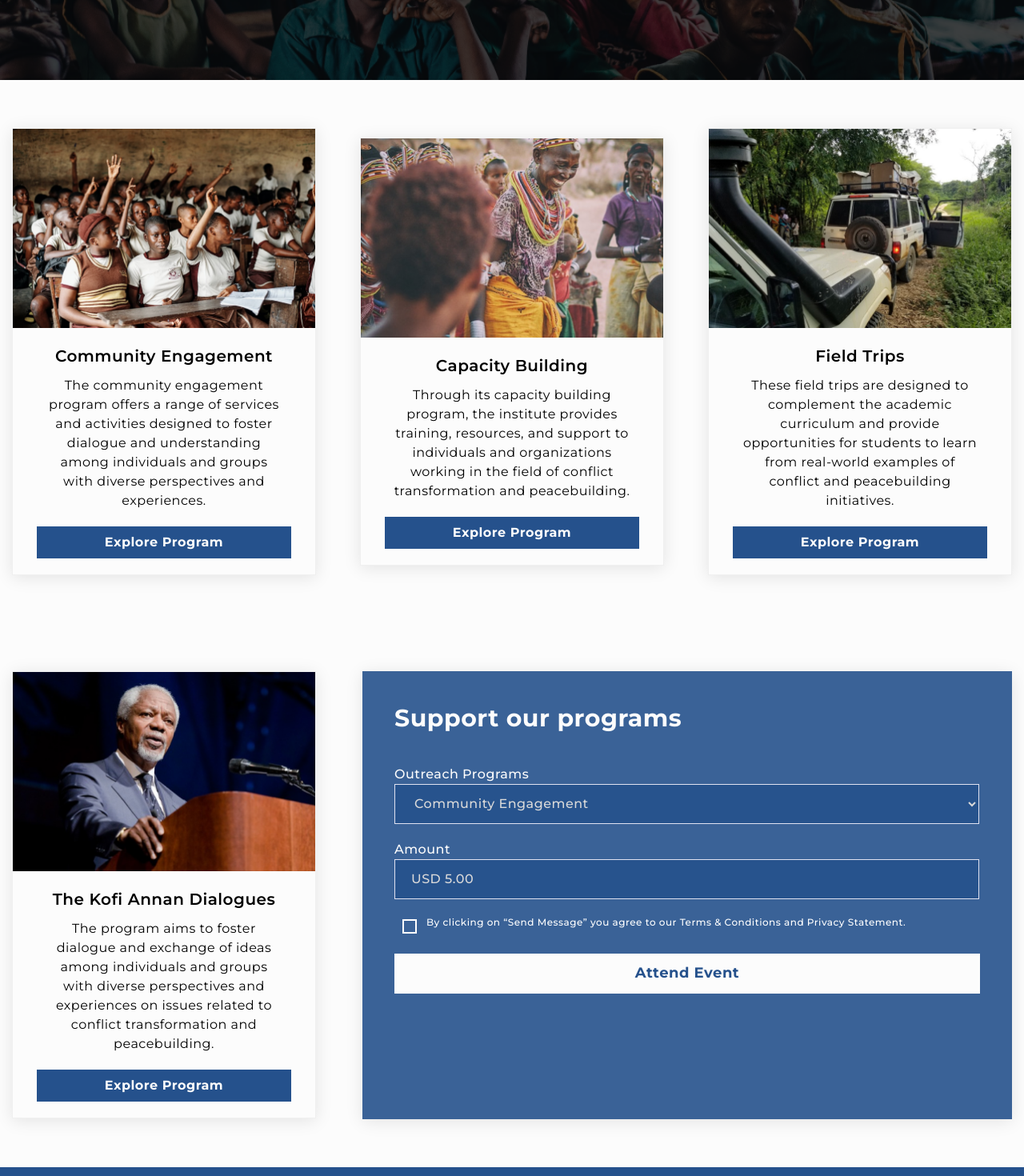
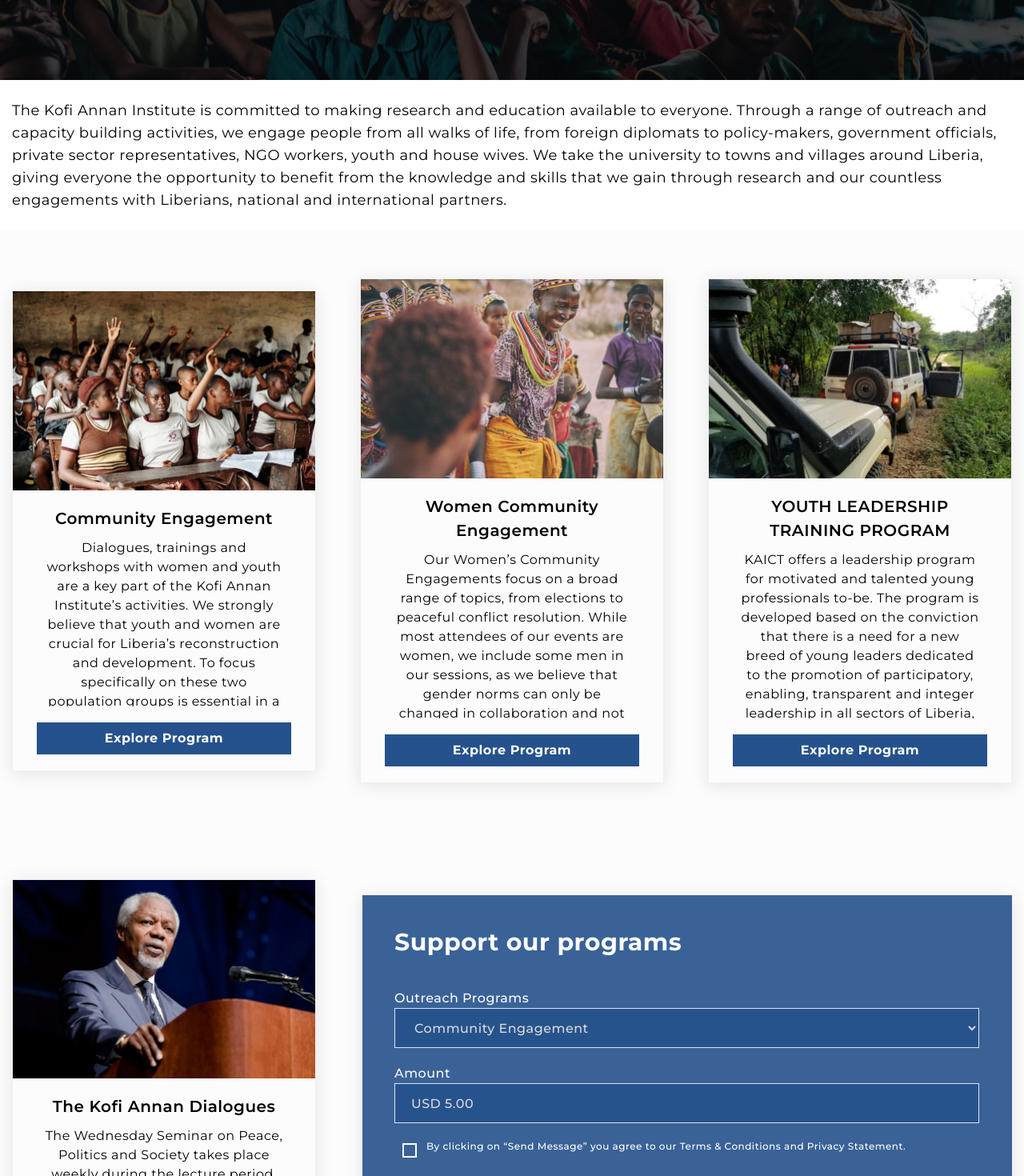
Before and after one commit to wansom/koffi-anan-institute, a React (Create React App) app: page /outreachprograms in a window 1280 px wide. Shown: the part 520-1990 px from the top of the page at 80% size. Built offline with nearby package versions, Linux system fonts and the light colour scheme; no server answers.

Commit message:
update:outreach programs

```diff
--- a/src/components/research-projects/research-projects.jsx
+++ b/src/components/research-projects/research-projects.jsx
@@ -20,7 +20,7 @@ const ResearchOne = () => {
           These include workshops, seminars, and training sessions on conflict
           resolution, peacebuilding, and related topics.
         </p>
-        <div className="grid gird-cols-1 md:grid-cols-3 my-12">
+        {/* <div className="grid gird-cols-1 md:grid-cols-3 my-12">
           <div className="stats space-y-2 flex flex-col justify-center items-center">
             <span>60+</span>
             <p>Seminars per year</p>
@@ -33,7 +33,7 @@ const ResearchOne = () => {
             <span>25+</span>
             <p>Workshops per year</p>
           </div>
-        </div>
+        </div> */}
         <p>
           The program also partners with local organizations and community
           leaders to address specific challenges related to conflict and
--- a/src/components/utils/navbar.jsx
+++ b/src/components/utils/navbar.jsx
@@ -137,7 +137,7 @@ const Navbar = () => {
               </span>
             </div>
             {navitems.map((item, index) => (
-              <a href={item.url} className="active" key={index} onMouseEnter={()=>{handleClick(item)}} onMouseLeave={()=>{closeSubMenu(item)}}>
+              <a href={item.url} className="active" key={index} onMouseEnter={()=>{handleClick(item)}} >
                 {item.title}{" "}
                 {item.child_items && (
                   <i
--- a/src/pages/outreach-program.jsx
+++ b/src/pages/outreach-program.jsx
@@ -1,39 +1,96 @@
-import AboutHero from "../components/about/hero"
-import Programs from "../components/outreachprograms/programs"
-import Footer from "../components/utils/footer"
-import Navbar from "../components/utils/navbar"
-import background from '../hero/outreach-programs.png'
+import AboutHero from "../components/about/hero";
+import Programs from "../components/outreachprograms/programs";
+import Footer from "../components/utils/footer";
+import Navbar from "../components/utils/navbar";
+import background from "../hero/outreach-programs.png";
 
-const OutreachProgram=()=>{
+const OutreachProgram = () => {
   return (
     <div>
-            <Navbar/>
+      <Navbar />
       <main>
-                <AboutHero title={'Outreach Programs'} subtitle='Building Peaceful Communities Together.' background={background}/>
+        <AboutHero
+          title={"Outreach Programs"}
+          subtitle="Building Peaceful Communities Together."
+          background={background}
+        />
+        <div className="container mx-auto">
+          <p className="text-lg my-6">
+            The Kofi Annan Institute is committed to making research and
+            education available to everyone. Through a range of outreach and
+            capacity building activities, we engage people from all walks of
+            life, from foreign diplomats to policy-makers, government officials,
+            private sector representatives, NGO workers, youth and house wives.
+            We take the university to towns and villages around Liberia, giving
+            everyone the opportunity to benefit from the knowledge and skills
+            that we gain through research and our countless engagements with
+            Liberians, national and international partners.{" "}
+          </p>
+        </div>
         <section className="outreach-card-sec">
           <div className="outreach-card-container container">
             <div className="outreach-card">
-                    <img src="/images/outreach-program/p-3.png" alt=""/>
+              <img src="/images/outreach-program/p-3.png" alt="" />
               <div className="outreach-info">
                 <h2>Community Engagement</h2>
-                        <p>The community engagement program offers a range of services and activities designed to foster dialogue and understanding among individuals and groups with diverse perspectives and experiences.</p>
-                        <a href="outreachprogram/Community Engagement"><button>Explore Program</button></a>
+                <p className="h-[210px] overflow-y-scroll">
+                  Dialogues, trainings and workshops with women and youth are a
+                  key part of the Kofi Annan Institute’s activities. We strongly
+                  believe that youth and women are crucial for Liberia’s
+                  reconstruction and development. To focus specifically on these
+                  two population groups is essential in a country where older
+                  men often take the front seat when it comes to public
+                  decision-making, thereby frequently underrepresenting the
+                  needs of women and future generations. The youth of today will
+                  be the leaders of tomorrow. Therefore, we need to make
+                  particular efforts to strengthen the skills of young people in
+                  the country. We do so through women’s community engagements
+                  and youth leadership trainings.{" "}
+                </p>
+                <a href="outreachprogram/Community Engagement">
+                  <button>Explore Program</button>
+                </a>
               </div>
             </div>
             <div className="outreach-card">
-                    <img src="/images/outreach-program/p-1.png" alt=""/>
+              <img src="/images/outreach-program/p-1.png" alt="" />
               <div className="outreach-info">
-                        <h2>Capacity Building</h2>
-                        <p>Through its capacity building program, the institute provides training, resources, and support to individuals and organizations working in the field of conflict transformation and peacebuilding.</p>
-                        <a href="outreachprogram/Capacity Building"> <button>Explore Program</button></a>
+                <h2>Women Community Engagement</h2>
+                <p className="h-[210px] overflow-y-scroll">
+                  Our Women’s Community Engagements focus on a broad range of
+                  topics, from elections to peaceful conflict resolution. While
+                  most attendees of our events are women, we include some men in
+                  our sessions, as we believe that gender norms can only be
+                  changed in collaboration and not in isolation. Effective
+                  gender-related interventions need to include both men and
+                  women.
+                </p>
+                <a href="outreachprogram/Capacity Building">
+                  {" "}
+                  <button>Explore Program</button>
+                </a>
               </div>
             </div>
             <div className="outreach-card">
-                    <img src="/images/outreach-program/p-2.png" alt=""/>
+              <img src="/images/outreach-program/p-2.png" alt="" />
               <div className="outreach-info">
-                        <h2>Field Trips</h2>
-                        <p>These field trips are designed to complement the academic curriculum and provide opportunities for students to learn from real-world examples of conflict and peacebuilding initiatives.</p>
-                        <a href="outreachprogram/Field Trips"><button>Explore Program</button></a>
+                <h2>YOUTH LEADERSHIP TRAINING PROGRAM </h2>
+                <p className="h-[210px] overflow-y-scroll">
+                  KAICT offers a leadership program for motivated and talented
+                  young professionals to-be. The program is developed based on
+                  the conviction that there is a need for a new breed of young
+                  leaders dedicated to the promotion of participatory, enabling,
+                  transparent and integer leadership in all sectors of Liberia,
+                  oriented towards a more stable country. The young leadership
+                  program aims to fill the vacuum of young leaders in the age
+                  bracket of 18 to 35 years, who will foster democracy that
+                  engenders social justice, transparency, integrity, gender
+                  equity and responsibility and human social capital development
+                  in Liberia.
+                </p>
+                <a href="outreachprogram/Field Trips">
+                  <button>Explore Program</button>
+                </a>
               </div>
             </div>
           </div>
@@ -41,18 +98,40 @@ const OutreachProgram=()=>{
         <section className="outreach-card-sec">
           <div className="outreach-card-container form container">
             <div className="outreach-card">
-                    <img src="/images/outreach-program/p-4.png" alt=""/>
+              <img src="/images/outreach-program/p-4.png" alt="" />
               <div className="outreach-info">
                 <h2>The Kofi Annan Dialogues</h2>
-                        <p>The program aims to foster dialogue and exchange of ideas among individuals and groups with diverse perspectives and experiences on issues related to conflict transformation and peacebuilding.</p>
-                        <a href="outreachprogram/The Kofi Annan Dialogues"><button>Explore Program</button></a>
+                <p className="h-[210px] overflow-y-scroll">
+                  The Wednesday Seminar on Peace, Politics and Society takes
+                  place weekly during the lecture period. It is an
+                  extra-curricular information and discussion event for the
+                  student population and the interested public. It is flexible
+                  in format and can accommodate a broad range of topics on
+                  politics, economics and society. By regularly organizing the
+                  seminar, we aim to provide a space for informed and reasoned
+                  debate on issues and trends in Liberia and beyond. The event
+                  is open to diverse styles of knowledge transfer. Often,
+                  external experts or KAICT faculty present on current events or
+                  academic debates and discuss their insights with the audience.
+                  Panel discussions or student model debates are among the
+                  alternative formats. Screening and discussion of
+                  documentaries, movies or online lectures by third parties also
+                  take place within the seminar framework. The Wednesday Seminar
+                  takes place in the cozy atmosphere of the Graduate School’s
+                  grand lecture hall and attracts approximately 30 to 60
+                  visitors from the student population and the public.
+                </p>
+                <a href="outreachprogram/The Kofi Annan Dialogues">
+                  <button>Explore Program</button>
+                </a>
               </div>
             </div>
             <div className="outreach-form">
-                    <form  className="outreach" action="">
+              <form className="outreach" action="">
                 <h2 className="out-title">Support our programs</h2>
                 <div className="control-group">
-                            <label for="intake">Outreach Programs</label><br/>
+                  <label for="intake">Outreach Programs</label>
+                  <br />
                   <select id="intake" name="intake">
                     <option value="intake1">Community Engagement</option>
                     <option value="intake2">September 2023</option>
@@ -61,16 +140,19 @@ const OutreachProgram=()=>{
                   </select>
                 </div>
                 <div className="control-group">
-                            <label for="company">Amount</label><br/>
-                            <input type="number" name="company" placeholder="USD 5.00"/>
+                  <label for="company">Amount</label>
+                  <br />
+                  <input type="number" name="company" placeholder="USD 5.00" />
                 </div>
                 <div className="control-group checkbox">
                   <label className="container-check">
-                                <input type="checkbox"/>
+                    <input type="checkbox" />
                     <span className="checkmark"></span>
                   </label>
-                            <label for="">By clicking on “Send Message” you agree to our Terms & Conditions and Privacy
-                                Statement.</label>
+                  <label for="">
+                    By clicking on “Send Message” you agree to our Terms &
+                    Conditions and Privacy Statement.
+                  </label>
                 </div>
                 <div className="control-group">
                   <button type="submit">Attend Event</button>
@@ -80,8 +162,8 @@ const OutreachProgram=()=>{
           </div>
         </section>
       </main>
-            <Footer/>
+      <Footer />
     </div>
-    )
-}
-export default OutreachProgram
+  );
+};
+export default OutreachProgram;
--- a/src/pages/single-outreach-program.jsx
+++ b/src/pages/single-outreach-program.jsx
@@ -21,7 +21,7 @@ const SingleOutreachProgram=()=>{
                     dialogue and understanding among individuals and groups with diverse perspectives and experiences.
                     These include workshops, seminars, and training sessions on conflict resolution, peacebuilding, and
                     related topics.</p>
-                <div className="single-outreach-cards">
+                {/* <div className="single-outreach-cards">
                     <div className="singe-out-card">
                         <span>60+</span>
                         <br/>
@@ -37,7 +37,7 @@ const SingleOutreachProgram=()=>{
                         <br/>
                         <span>Workshops per year</span>
                     </div>
-                </div>
+                </div> */}
                 <p>The program also partners with local organizations and community leaders to address specific
                     challenges related to conflict and violence in the community. This includes working with youth
                     groups, women's organizations, and other community-based organizations to promote greater
```
Lines whose indentation alone changed are shown as unchanged.
